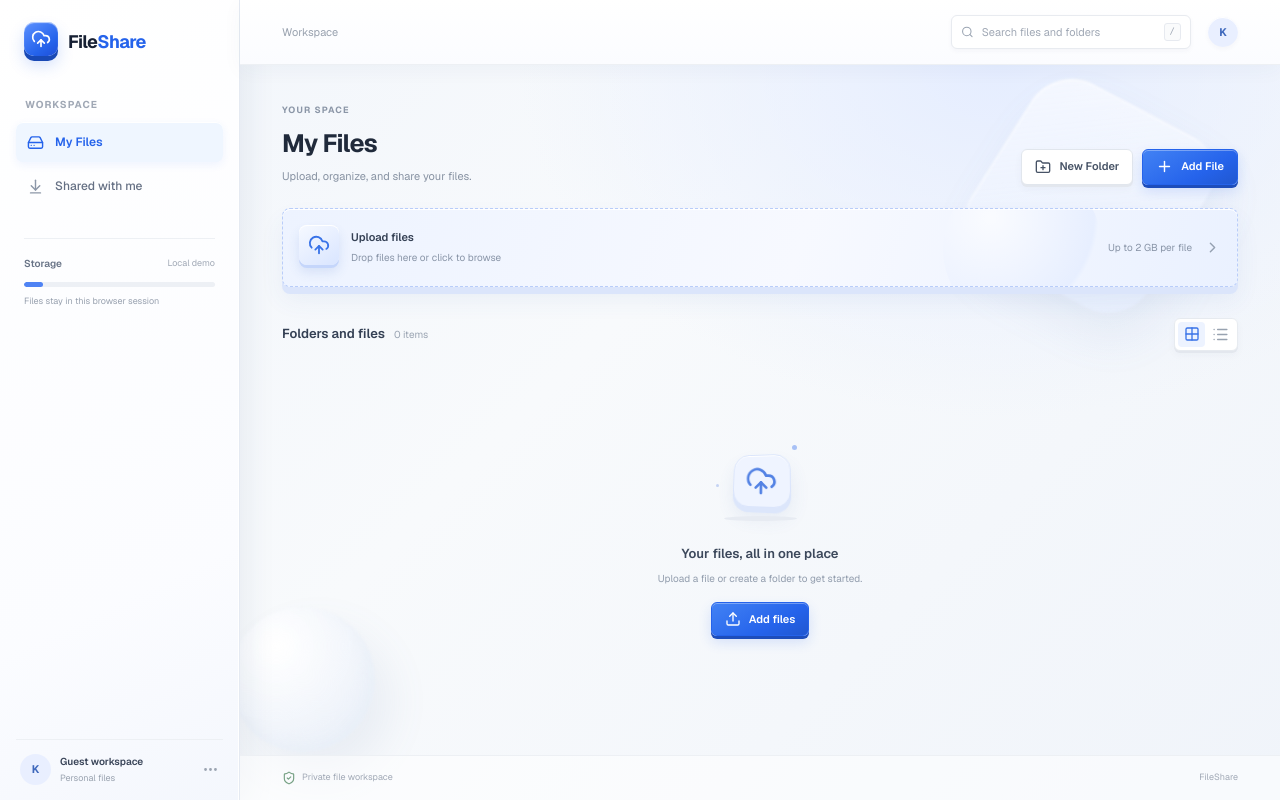
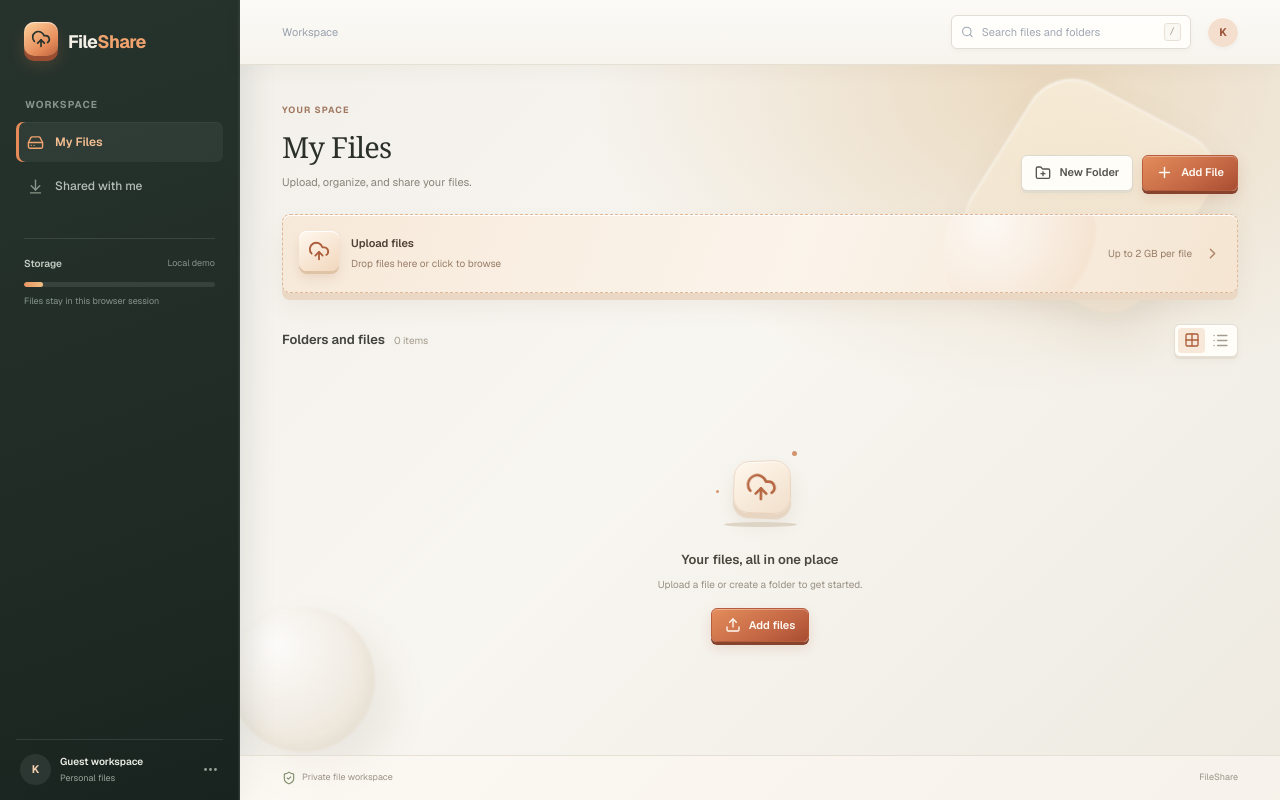
Before and after one commit to pandey528kt/myfileshare, a Next.js app: page / in a window 1280 px wide. Built offline with nearby package versions, Linux system fonts and the light colour scheme.

Commit message:
Commit by Ideavo AI

```diff
--- a/src/app/globals.css
+++ b/src/app/globals.css
@@ -404,6 +404,99 @@
 .manager-footer { position: relative; z-index: 1; background: #ffffff80; }
 @media (prefers-reduced-motion: reduce) { .entry-card, .upload-banner, .button-primary, .button-secondary, .side-link { transition: none !important; } .entry-card:hover, .upload-banner:hover, .button-primary:hover, .button-secondary:hover, .side-link:hover { transform: none; } }
 
+/* Warm studio palette and editorial finish */
+.manager-shell { background: radial-gradient(ellipse at 82% 11%, #ead9bf 0, transparent 31%), linear-gradient(135deg, #f1eee8 0%, #f8f6f1 52%, #eeeae1 100%); color: #292b27; }
+.manager-shell::before { background: linear-gradient(145deg, #fff8e899, #e5cba544); box-shadow: 18px 20px 45px #8167401c, inset 1px 1px 0 #fff; }
+.manager-shell::after { background: radial-gradient(circle at 32% 27%, #fff9, #e5d9c866 62%, #ccbea555); box-shadow: 16px 22px 40px #67583b18, inset -8px -8px 15px #b8a7851c; }
+.manager-sidebar { border-right-color: #303b35; background: linear-gradient(160deg, #26332d 0%, #202a25 68%, #18231f 100%); box-shadow: 9px 0 28px #1b282117, inset -1px 0 0 #ffffff0c; color: #f3f0e8; }
+.manager-brand { color: #f5f1e7; }
+.manager-brand > span:last-child > span { color: #f0a36e; }
+.manager-brand-icon { color: #26322c; background: linear-gradient(145deg, #ffd29d, #e58b58 68%, #ba623c); box-shadow: 0 5px 0 #994d31, 0 9px 16px #e38e5b30, inset 0 1px 1px #fff9; }
+.sidebar-label { color: #85938a; }
+.side-link { color: #b4beb6; }
+.side-link svg { color: #87958b; }
+.side-link:hover { background: #ffffff0a; }
+.side-link-active { color: #f4bf91; background: #ffffff0d; box-shadow: inset 3px 0 #e58b58, inset 0 1px #ffffff0b; }
+.side-link-active svg { color: #f0a36e; }
+.sidebar-storage { border-top-color: #ffffff1b; }
+.storage-title { color: #c4cdc4; }
+.storage-title span + span, .sidebar-storage > small { color: #87958b; }
+.storage-track { background: #ffffff18; }
+.storage-track span { background: linear-gradient(90deg, #e89461, #f2bf82); }
+.sidebar-bottom { border-top-color: #ffffff1b; }
+.avatar { color: #f4d0ae; background: #ffffff14; }
+.sidebar-bottom strong { color: #ebece5; }
+.sidebar-bottom small, .sidebar-more { color: #97a49a; }
+.manager-header { border-bottom-color: #e5dfd4; background: linear-gradient(180deg, #fbfaf6 0%, #f7f4ee 100%); box-shadow: 0 5px 20px #473d2c0a; }
+.breadcrumbs { color: #9a9387; }
+.breadcrumbs strong { color: #4c5149; }
+.breadcrumb-home:hover { color: #c66540; }
+.search-box { border-color: #e2ddd4; background: #fffefa; box-shadow: 0 2px 5px #473d2c0a, inset 0 1px 0 #fff; }
+.search-box:focus-within { border-color: #cf8a64; box-shadow: 0 0 0 3px #d98c5a1c; }
+.search-box kbd { border-color: #e8e1d6; color: #a49a8c; background: #faf8f2; }
+.header-avatar { color: #9a5336; background: #f4dfce; }
+.heading-eyebrow { color: #a07860; }
+.page-heading h1 { color: #2b302a; font-family: Georgia, "Times New Roman", serif; font-size: 29px; font-weight: 500; letter-spacing: -.7px; }
+.page-subtitle { color: #85857b; }
+.button-primary { color: #fffaf3; border-color: #b85d3c; background: linear-gradient(150deg, #e48d5b, #c26543 65%, #a84d32); box-shadow: 0 3px 0 #88432f, 0 6px 13px #a84d322a, inset 0 1px 0 #ffffff55; }
+.button-primary:hover { background: linear-gradient(150deg, #ec9866, #c26543 65%, #a84d32); box-shadow: 0 5px 0 #88432f, 0 10px 17px #a84d3230, inset 0 1px 0 #ffffff66; }
+.button-primary:active { box-shadow: 0 1px 0 #88432f, 0 3px 7px #a84d3222; }
+.button-secondary { color: #54564f; border-color: #ded8cd; background: #fffdf8; box-shadow: 0 2px 0 #e1dbd0, 0 4px 9px #473d2c0a, inset 0 1px 0 #fff; }
+.button-secondary:hover { border-color: #ccb9a5; background: #fffaf2; box-shadow: 0 3px 0 #ddd4c7, 0 7px 13px #473d2c10, inset 0 1px 0 #fff; }
+.upload-banner { border-color: #dfb899; background: linear-gradient(110deg, #f7e9d9 0%, #fbf4eb 54%, #f5e5d2 100%); box-shadow: 0 7px 0 #ead7c4, 0 13px 24px #71523b12, inset 0 1px 0 #fff; }
+.upload-banner::before { background: radial-gradient(circle at 30% 30%, #fff9, #eabb9624 65%, transparent 68%); }
+.upload-banner:hover { border-color: #ce926e; box-shadow: 0 10px 0 #ead7c4, 0 18px 30px #71523b20, inset 0 1px 0 #fff; }
+.upload-banner-icon { color: #ac5e3c; background: linear-gradient(145deg, #fff8ef, #f2d7bd); box-shadow: 0 3px 0 #e0c2a5, 0 7px 12px #9a5b3224, inset 0 1px 0 #fff; }
+.upload-banner-text strong { color: #4e4035; }
+.upload-banner-text small, .upload-banner-limit { color: #987e68; }
+.banner-chevron { color: #ad8465; }
+.list-toolbar h2 { color: #41433c; }
+.item-count { color: #a49a8d; }
+.view-toggle { border-color: #e4ded3; background: #fffdf8; box-shadow: 0 2px 0 #e3ddd2, 0 4px 9px #473d2c09, inset 0 1px 0 #fff; }
+.view-toggle button { color: #a59c90; }
+.view-toggle .view-selected { color: #ad5d3a; background: #f7e8da; }
+.entry-card { border-color: #e5dfd5; background: #fffdf8; box-shadow: 0 2px 0 #e6dfd4, 0 5px 12px #4637210a, inset 0 1px 0 #fff; }
+.entry-card:hover { border-color: #d7b89d; box-shadow: 0 5px 0 #e1d4c5, 0 13px 21px #49351c16, inset 0 1px 0 #fff; }
+.entry-preview { color: #a9775d; background: linear-gradient(145deg, #faf6ee, #eee6d9); box-shadow: inset 0 -1px 0 #e6dfd4; }
+.folder-preview { color: #b66c46; background: linear-gradient(145deg, #fff9ef 0%, #f3e3d1 100%); }
+.folder-preview > svg { filter: drop-shadow(0 4px 2px #9c593833); }
+.file-preview > svg { color: #907b66; filter: drop-shadow(0 4px 2px #58452f30); }
+.folder-lock { border-color: #f3e3d1; color: #fffaf4; background: #b76a46; }
+.file-open-mark, .file-download-action { border-color: #e9e0d5; color: #98684b; background: #fffdf8; box-shadow: 0 2px 0 #e4ddd2, 0 4px 8px #46372112, inset 0 1px 0 #fff; }
+.file-download-action:hover { color: #b45432; background: #fff8ef; }
+.entry-details strong { color: #45443d; }
+.entry-details small { color: #a0978b; }
+.empty-cloud { border-color: #ebd4be; color: #b66843; background: linear-gradient(145deg, #fff8ed, #f1dfcb); box-shadow: 0 5px 0 #e7d5c2, 0 10px 18px #72533818, inset 0 1px 0 #fff; }
+.empty-shadow { background: #ded4c5; }
+.empty-spark { background: #d2956f; }
+.empty-state h3 { color: #49483f; }
+.empty-state p { color: #999083; }
+.toast-note { border-color: #cbdacb; color: #456b4c; background: #f1f7ec; }
+.upload-progress { color: #9c5d3b; }
+.progress-spinner { border-color: #f1dfd1; border-top-color: #c26543; }
+.manager-footer { border-top-color: #e5dfd4; color: #9a9387; background: #fffaf380; }
+.manager-footer svg { color: #81916d; }
+.manager-modal { border-color: #e7dfd4; background: linear-gradient(150deg, #fffefa, #faf7f0); box-shadow: 0 5px 0 #e6ddcf, 0 24px 70px #45321f35, inset 0 1px 0 #fff; }
+.manager-modal h2 { color: #30352e; font-family: Georgia, "Times New Roman", serif; font-size: 20px; font-weight: 500; }
+.modal-description { color: #8e887d; }
+.modal-description strong { color: #514a40; }
+.modal-icon { color: #ad603d; background: linear-gradient(145deg, #fff8ed, #f1ddc8); box-shadow: 0 3px 0 #e1cbb5, 0 6px 12px #915b3616, inset 0 1px 0 #fff; }
+.modal-close { color: #a39788; }
+.modal-close:hover { color: #7f4832; background: #f4ebe0; }
+.modal-label { color: #5b554a; }
+.modal-input { border-color: #e4dcd0; color: #423d35; background: #fffefa; }
+.modal-input:focus { border-color: #c98763; box-shadow: 0 0 0 3px #d98c5a20; }
+.protect-option { border-color: #eee6db; }
+.protect-copy { color: #a36b4a; }
+.protect-copy strong { color: #534c41; }
+.protect-copy small { color: #9b9285; }
+.protect-option input { accent-color: #c26543; }
+.modal-drop { border-color: #dfc5ac; color: #b56541; background: linear-gradient(145deg, #fffaf2, #f6e8d9); }
+.modal-drop strong { color: #58483c; }
+.modal-drop span { color: #9a8b7b; }
+.manager-shell button:focus-visible, .manager-shell a:focus-visible, .manager-shell input:focus-visible { outline-color: #d9916b80; }
+@media (max-width: 650px) { .manager-shell::before { width: 110px; height: 110px; right: -30px; top: 18%; }.manager-shell::after { width: 90px; height: 90px; left: 9%; bottom: 10%; }.manager-sidebar { background: linear-gradient(180deg, #26332d, #1c2722); }.page-heading h1 { font-size: 26px; } }
+
 /* Hide Next.js error overlay portal */
 nextjs-portal {
   display: none !important;
```
